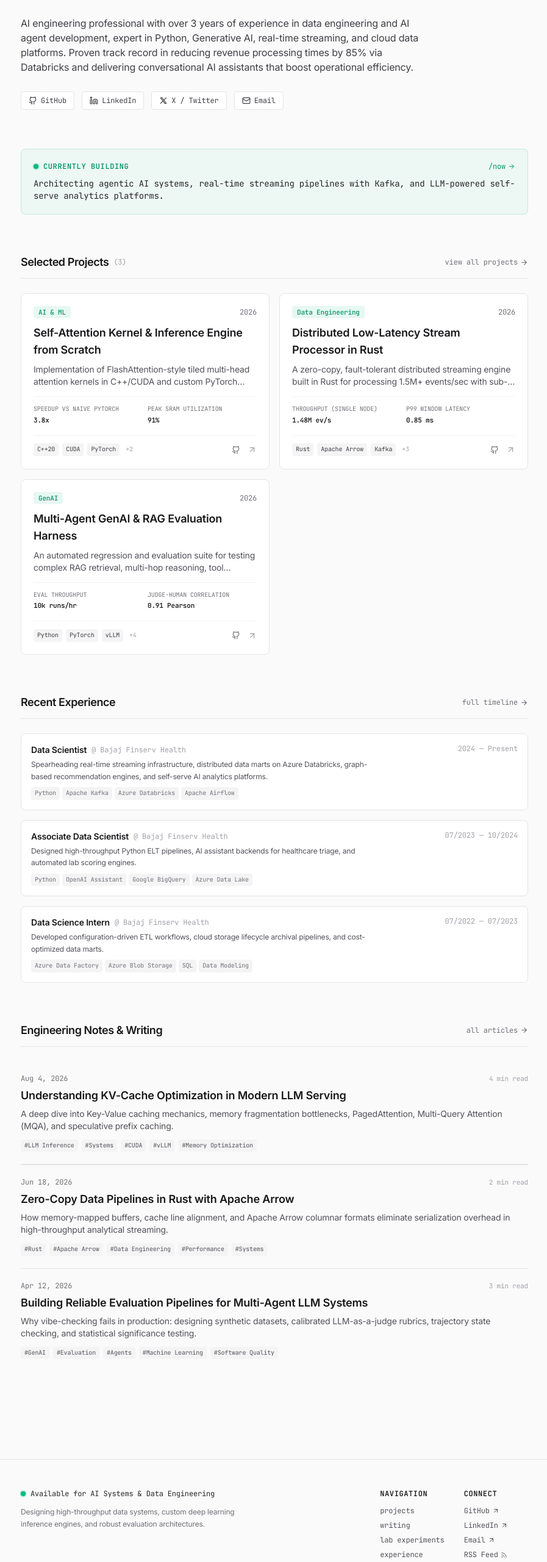
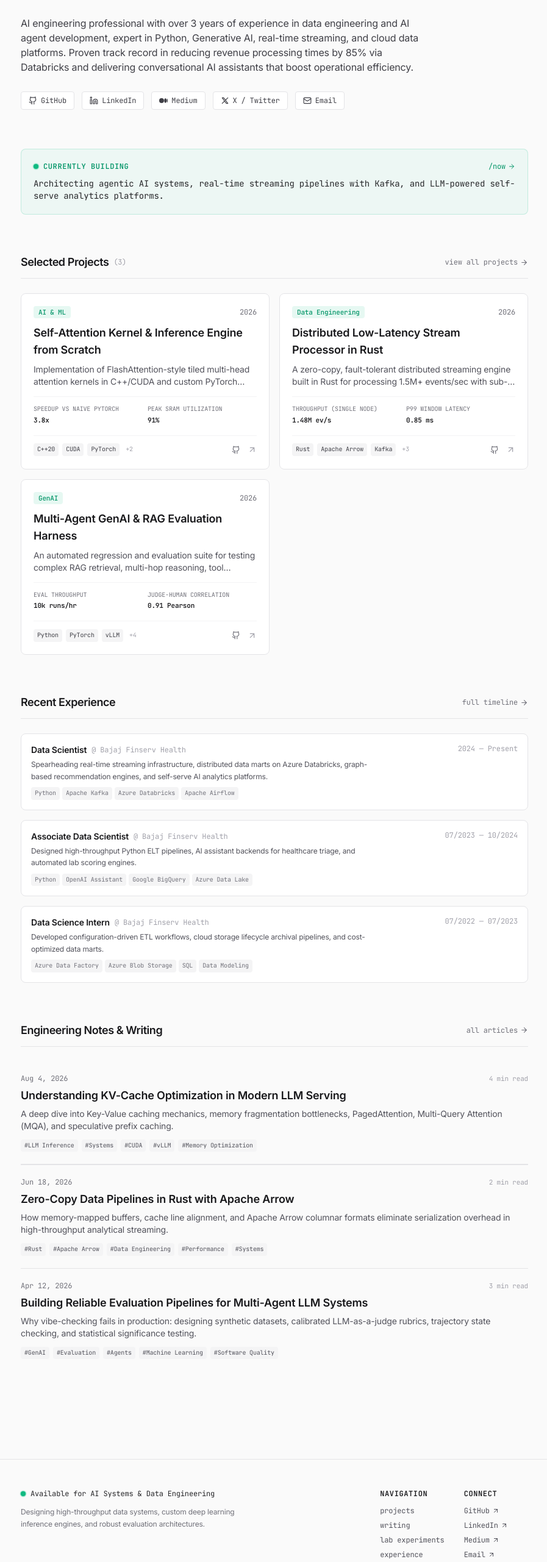
Before and after one commit to sid-146/myPortfolio, a Next.js app: page / in a window 1280 px wide. Shown: the part 235-2797 px from the top of the page at 61% size, without its empty margins (190-1087 px from the left). Built offline with nearby package versions, Linux system fonts and the light colour scheme.

Commit message:
Added medium endpoint

```diff
--- a/app/page.tsx
+++ b/app/page.tsx
@@ -10,7 +10,7 @@ import {
     getNowData,
 } from "@/lib/content";
 import { ArrowRight, Mail, Terminal, Sparkles, Activity } from "lucide-react";
-import { GithubIcon, LinkedinIcon, TwitterIcon } from "@/components/ui/Icons";
+import { GithubIcon, LinkedinIcon, TwitterIcon, MediumIcon } from "@/components/ui/Icons";
 import { formatYear } from "@/lib/utils";
 
 export default function HomePage() {
@@ -61,6 +61,17 @@ export default function HomePage() {
                         <LinkedinIcon size={14} />
                         <span>LinkedIn</span>
                     </a>
+                    {profile.socials.medium && (
+                        <a
+                            href={profile.socials.medium}
+                            target="_blank"
+                            rel="noopener noreferrer"
+                            className="flex items-center gap-1.5 px-3 py-1.5 rounded border border-zinc-200 dark:border-zinc-800 bg-surface hover:border-zinc-400 dark:hover:border-zinc-600 transition-colors text-zinc-700 dark:text-zinc-300"
+                        >
+                            <MediumIcon size={14} />
+                            <span>Medium</span>
+                        </a>
+                    )}
                     {profile.socials.x && (
                         <a
                             href={profile.socials.x}
--- a/app/resume/page.tsx
+++ b/app/resume/page.tsx
@@ -2,7 +2,7 @@ import { Container } from "@/components/layout/Container";
 import { profileData } from "@/content/data/profile";
 import { experienceData } from "@/content/data/experience";
 import { Download, Mail, MapPin, Award, Zap, FileText } from "lucide-react";
-import { GithubIcon, LinkedinIcon } from "@/components/ui/Icons";
+import { GithubIcon, LinkedinIcon, MediumIcon } from "@/components/ui/Icons";
 import type { Metadata } from "next";
 
 export const metadata: Metadata = {
@@ -105,6 +105,17 @@ export default function ResumePage() {
                             <LinkedinIcon size={12} />
                             linkedin.com/in/sudhanwa-kaveeshwar
                         </a>
+                        {profileData.socials.medium && (
+                            <a
+                                href={profileData.socials.medium}
+                                target="_blank"
+                                rel="noopener noreferrer"
+                                className="flex items-center gap-1 hover:underline text-zinc-600 dark:text-zinc-400 hover:text-emerald-500"
+                            >
+                                <MediumIcon size={12} />
+                                medium.com/@sudhanwa.kaveeshwar
+                            </a>
+                        )}
                     </div>
                 </header>
 
--- a/components/layout/Footer.tsx
+++ b/components/layout/Footer.tsx
@@ -106,6 +106,19 @@ export function Footer() {
                                         <ArrowUpRight size={12} />
                                     </a>
                                 </li>
+                                {profileData.socials.medium && (
+                                    <li>
+                                        <a
+                                            href={profileData.socials.medium}
+                                            target="_blank"
+                                            rel="noopener noreferrer"
+                                            className="inline-flex items-center gap-1 hover:text-emerald-500 transition-colors"
+                                        >
+                                            <span>Medium</span>
+                                            <ArrowUpRight size={12} />
+                                        </a>
+                                    </li>
+                                )}
                                 <li>
                                     <a
                                         href={`mailto:${profileData.socials.email}`}
--- a/components/ui/Icons.tsx
+++ b/components/ui/Icons.tsx
@@ -75,3 +75,23 @@ export function TwitterIcon({
         </svg>
     );
 }
+
+export function MediumIcon({
+    size = 16,
+    className = "",
+}: {
+    size?: number;
+    className?: string;
+}) {
+    return (
+        <svg
+            width={size}
+            height={size}
+            viewBox="0 0 24 24"
+            fill="currentColor"
+            className={className}
+        >
+            <path d="M13.54 12a6.8 6.8 0 0 1-6.77 6.82A6.8 6.8 0 0 1 0 12a6.8 6.8 0 0 1 6.77-6.82A6.8 6.8 0 0 1 13.54 12zM20.96 12c0 3.54-1.51 6.42-3.38 6.42-1.87 0-3.39-2.88-3.39-6.42s1.52-6.42 3.39-6.42 3.38 2.88 3.38 6.42M24 12c0 3.17-.53 5.75-1.19 5.75-.66 0-1.19-2.58-1.19-5.75s.53-5.75 1.19-5.75C23.47 6.25 24 8.83 24 12z" />
+        </svg>
+    );
+}
--- a/content/data/profile.ts
+++ b/content/data/profile.ts
@@ -10,6 +10,7 @@ export const profileData = {
     linkedin: "https://linkedin.com/in/sudhanwa-kaveeshwar",
     x: "https://x.com/sudhanwa_k",
     email: "kaveeshwar.sudhanwa@gmail.com",
+    medium: "https://medium.com/@sudhanwa.kaveeshwar",
   },
   skills: {
     languages: ["Python", "SQL", "Rust", "TypeScript", "C++"],
--- a/lib/schemas.ts
+++ b/lib/schemas.ts
@@ -79,6 +79,7 @@ export const ProfileSchema = z.object({
     linkedin: z.string().url(),
     x: z.string().url().optional(),
     email: z.string().email(),
+    medium: z.string().url().optional(),
   }),
   skills: z.object({
     languages: z.array(z.string()),
```
